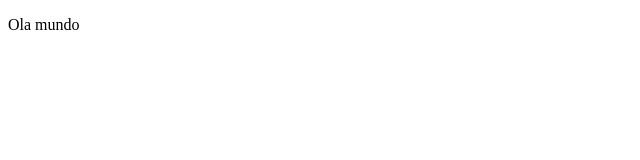
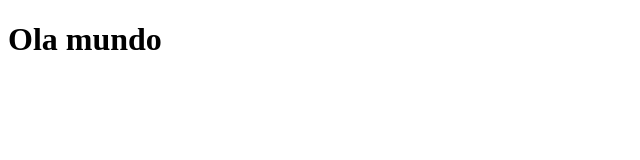
Before and after one commit to Phael8719/projeto-harve, a plain HTML site: page assets/pages/index.html in a window 1280 px wide. Shown: the whole page, without its empty margins (0-640 px from the left). Drawn offline with Linux system fonts and the light colour scheme.

Commit message:
alterando a tag

```diff
--- a/assets/pages/index.html
+++ b/assets/pages/index.html
@@ -5,7 +5,7 @@
     <title>Document</title>
 </head>
 <body>
-    <p> Ola mundo</p>
+    <h1> Ola mundo</h1>
 
 </body>
 </html>
```
